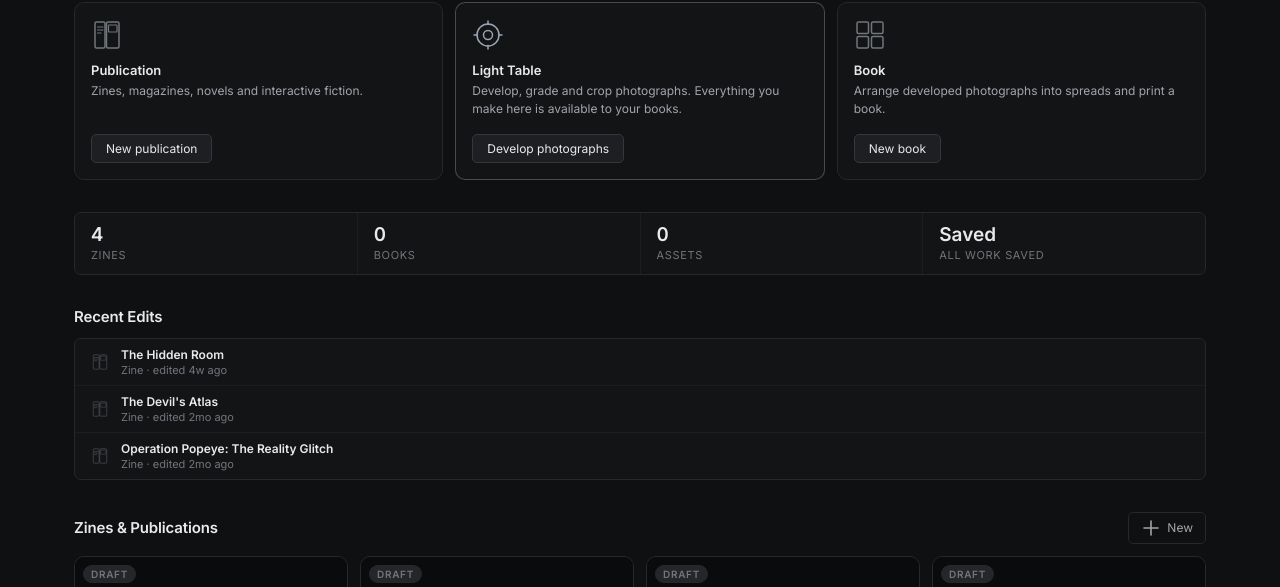
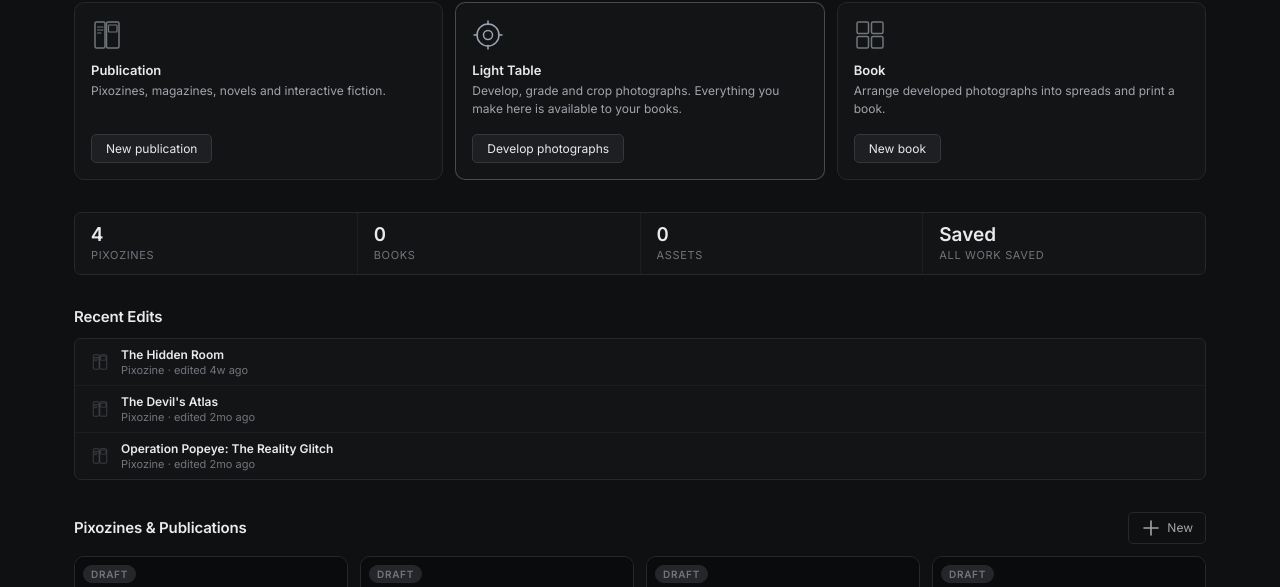
Before and after one commit to ConflictingTheories/zine-editor, a React (Vite) app: page / in a window 1280 px wide. Shown: the part 153-740 px from the top of the page. Built offline with nearby package versions, Linux system fonts and the light colour scheme; no server answers.

Commit message:
SVRN: client - pixozine rename (P9), mcpClient auth fixes (P4)

```diff
--- a/src/components/Dashboard.jsx
+++ b/src/components/Dashboard.jsx
@@ -1,6 +1,6 @@
 /*
  * Component: Dashboard
- * Publisher Hub — entry point for all creative projects. Shows zines, portfolio
+ * Publisher Hub — entry point for all creative projects. Shows pixozines, portfolio
  * books, and direct shortcuts into each platform mode.
  */
 
@@ -226,7 +226,7 @@ function Dashboard() {
                     >
                         <span className="dash-shortcut-icon"><IconZine /></span>
                         <h3>Publication</h3>
-                        <p>Zines, magazines, novels and interactive fiction.</p>
+                        <p>Pixozines, magazines, novels and interactive fiction.</p>
                         <span className="dash-shortcut-btn">New publication</span>
                     </button>
                     <button
@@ -254,7 +254,7 @@ function Dashboard() {
             <div className="dash-stats">
                 <div className="dash-stat">
                     <span className="dash-stat-value">{zines.length}</span>
-                    <span className="dash-stat-label">Zines</span>
+                    <span className="dash-stat-label">Pixozines</span>
                 </div>
                 <div className="dash-stat">
                     <span className="dash-stat-value">{portfolios.length}</span>
@@ -292,7 +292,7 @@ function Dashboard() {
                                 <span className="dash-recent-body">
                                     <span className="dash-recent-title">{project.title || 'Untitled Project'}</span>
                                     <span className="dash-recent-meta">
-                                        {project.editorMode === 'photo-portfolio' ? 'Book' : 'Zine'} · edited {relativeTime(at)}
+                                        {project.editorMode === 'photo-portfolio' ? 'Book' : 'Pixozine'} · edited {relativeTime(at)}
                                     </span>
                                 </span>
                             </button>
@@ -301,11 +301,11 @@ function Dashboard() {
                 </section>
             )}
 
-            {/* ── Zines / Publisher projects ─────────────────────────── */}
+            {/* ── Pixozines / Publisher projects ─────────────────────────── */}
             {(zines.length > 0) && (
                 <section className="dash-section">
                     <div className="dash-section-head">
-                        <h2>Zines &amp; Publications</h2>
+                        <h2>Pixozines &amp; Publications</h2>
                         <button className="dash-section-action" onClick={handleCreateZine}>
                             <IconPlus /> New
                         </button>
@@ -314,8 +314,8 @@ function Dashboard() {
                         {zines.length === 0 && (
                             <div className="dash-empty-state">
                                 <IconBook />
-                                <p>No zines yet. Create your first publication.</p>
-                                <button className="dash-shortcut-btn" onClick={handleCreateZine}>Create Zine</button>
+                                <p>No pixozines yet. Create your first publication.</p>
+                                <button className="dash-shortcut-btn" onClick={handleCreateZine}>Create Pixozine</button>
                             </div>
                         )}
                         {zines.map((p, i) => {
--- a/src/components/Editor.jsx
+++ b/src/components/Editor.jsx
@@ -384,7 +384,7 @@ function Editor() {
             {/* Left panel */}
             <div className="ed-left">
                 {workspaceMode === 'settings' && <div className="ed-panel-section ed-left-pane zine-settings-pane">
-                    <h4>{isPortfolio ? 'Portfolio book settings' : 'Zine settings'}</h4>
+                    <h4>{isPortfolio ? 'Portfolio book settings' : 'Pixozine settings'}</h4>
                     <div className="form-row">
                         <label>Title</label>
                         <input type="text" value={project.title || ''} onChange={event => updateProjectSettings({ title: event.target.value })} />
@@ -403,7 +403,7 @@ function Editor() {
                     </div>
                     <div className="form-row">
                         <label>Description</label>
-                        <textarea rows="4" value={project.publishSettings?.description || ''} onChange={event => updateProjectSettings({ publishSettings: { ...project.publishSettings, description: event.target.value } })} placeholder="What is this zine about?" />
+                        <textarea rows="4" value={project.publishSettings?.description || ''} onChange={event => updateProjectSettings({ publishSettings: { ...project.publishSettings, description: event.target.value } })} placeholder="What is this pixozine about?" />
                     </div>
                     <div className="form-row">
                         <label>Monetization</label>
@@ -419,7 +419,7 @@ function Editor() {
                         <label>Tags</label>
                         <input type="text" value={project.publishSettings?.tags || ''} onChange={event => updateProjectSettings({ publishSettings: { ...project.publishSettings, tags: event.target.value } })} placeholder="art, fiction, field-notes" />
                     </div>
-                    <p className="prop-hint">These values prefill the publishing form and are saved with this zine.</p>
+                    <p className="prop-hint">These values prefill the publishing form and are saved with this pixozine.</p>
                 </div>}
                 {workspaceMode === 'media' && <div className="ed-panel-section ed-left-pane media-pane">
                     <h4>Media library</h4>
--- a/src/components/ExportModal.jsx
+++ b/src/components/ExportModal.jsx
@@ -31,10 +31,10 @@ function ExportModal({ onClose }) {
     const hasLandscapePages = currentProject?.pages?.some(page => page.orientation === 'landscape')
     // A portfolio book is a different artefact to a zine: spreads rather than
     // pages, and web presentation is at least as likely as print. Labelling a
-    // photograph book "Export Zine" was the same missing-feature confusion the
+    // photograph book "Export Pixozine" was the same missing-feature confusion the
     // Portfolio toolbar caused, just one click deeper.
     const isPortfolio = currentProject?.editorMode === 'photo-portfolio'
-    const heading = isPortfolio ? 'Export Portfolio Book' : 'Export Zine'
+    const heading = isPortfolio ? 'Export Portfolio Book' : 'Export Pixozine'
     const pageWord = isPortfolio ? 'spread' : 'page'
 
     const handleExportHTML = async () => {
@@ -101,7 +101,7 @@ function ExportModal({ onClose }) {
                 <div className="export-tabs">
                     <button className={`export-tab ${exportTab === 'pdf' ? 'active' : ''}`} onClick={() => setExportTab('pdf')}>PDF (Standard)</button>
                     {!isPortfolio && (
-                        <button className={`export-tab ${exportTab === 'foldable' ? 'active' : ''}`} onClick={() => setExportTab('foldable')}>PDF (One-Sheet Zine)</button>
+                        <button className={`export-tab ${exportTab === 'foldable' ? 'active' : ''}`} onClick={() => setExportTab('foldable')}>PDF (One-Sheet Pixozine)</button>
                     )}
                     <button className={`export-tab ${exportTab === 'html' ? 'active' : ''}`} onClick={() => setExportTab('html')}>HTML (Web)</button>
                     <button className={`export-tab ${exportTab === 'svrn' ? 'active' : ''}`} onClick={() => setExportTab('svrn')}>SVRN Package</button>
@@ -126,7 +126,7 @@ function ExportModal({ onClose }) {
                         <p style={styles.desc}>
                             Export as a classic single-sheet cut-and-fold zine: one landscape sheet produces an 8-page folded mini-zine.
                             {currentProject?.pages?.length
-                                ? ` This project will produce ${Math.max(1, Math.ceil(currentProject.pages.length / 8))} one-sheet zine${Math.ceil((currentProject.pages.length || 1) / 8) === 1 ? '' : 's'} (${currentProject.pages.length} ${pageWord}s).`
+                                ? ` This project will produce ${Math.max(1, Math.ceil(currentProject.pages.length / 8))} one-sheet pixozine${Math.ceil((currentProject.pages.length || 1) / 8) === 1 ? '' : 's'} (${currentProject.pages.length} ${pageWord}s).`
                                 : ''}
                         </p>
                         <p style={{ fontSize: '11px', color: 'var(--vp-text-dim)', marginBottom: '8px' }}>
```
Also changed, not shown: src/components/Canvas.jsx (+4 -4 lines).
